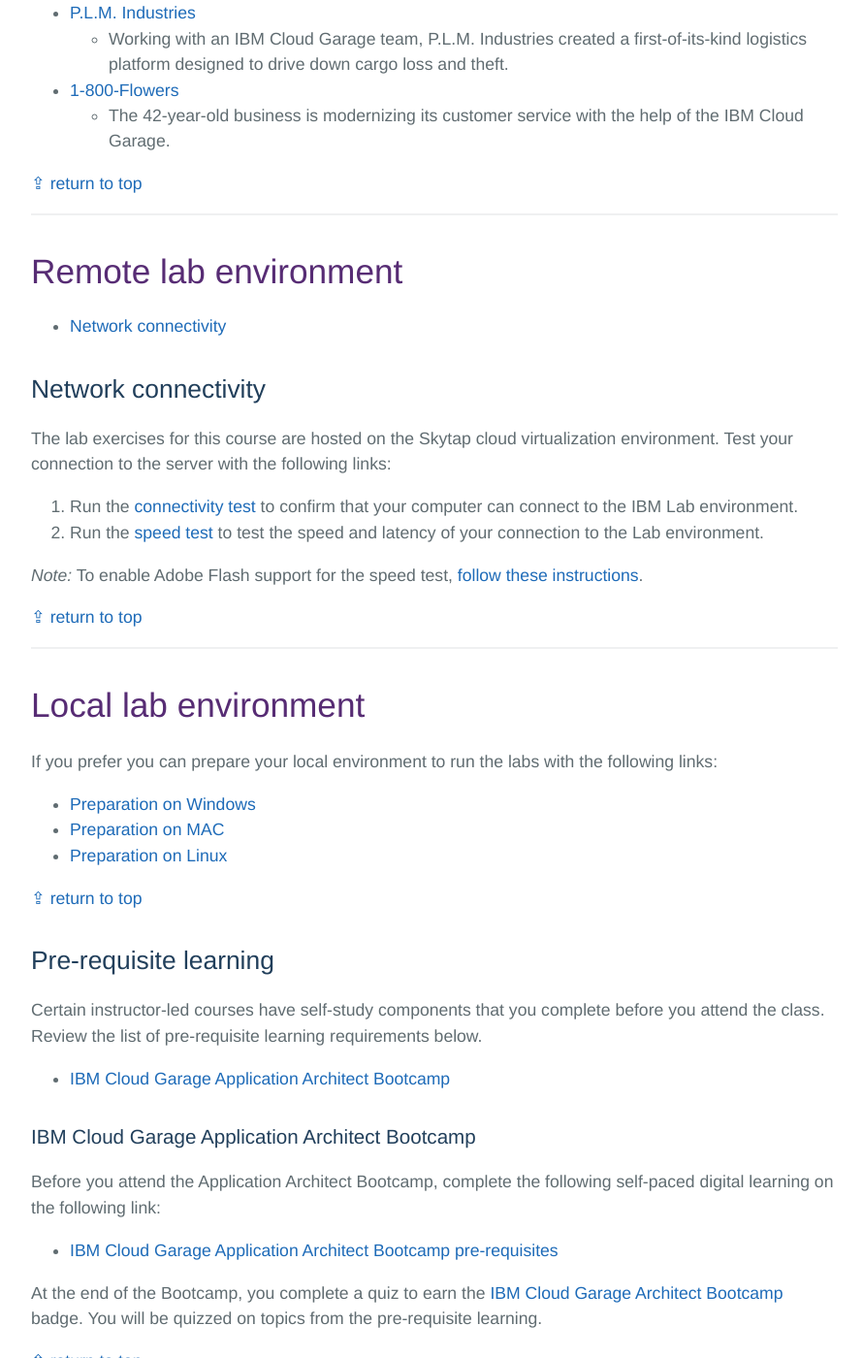
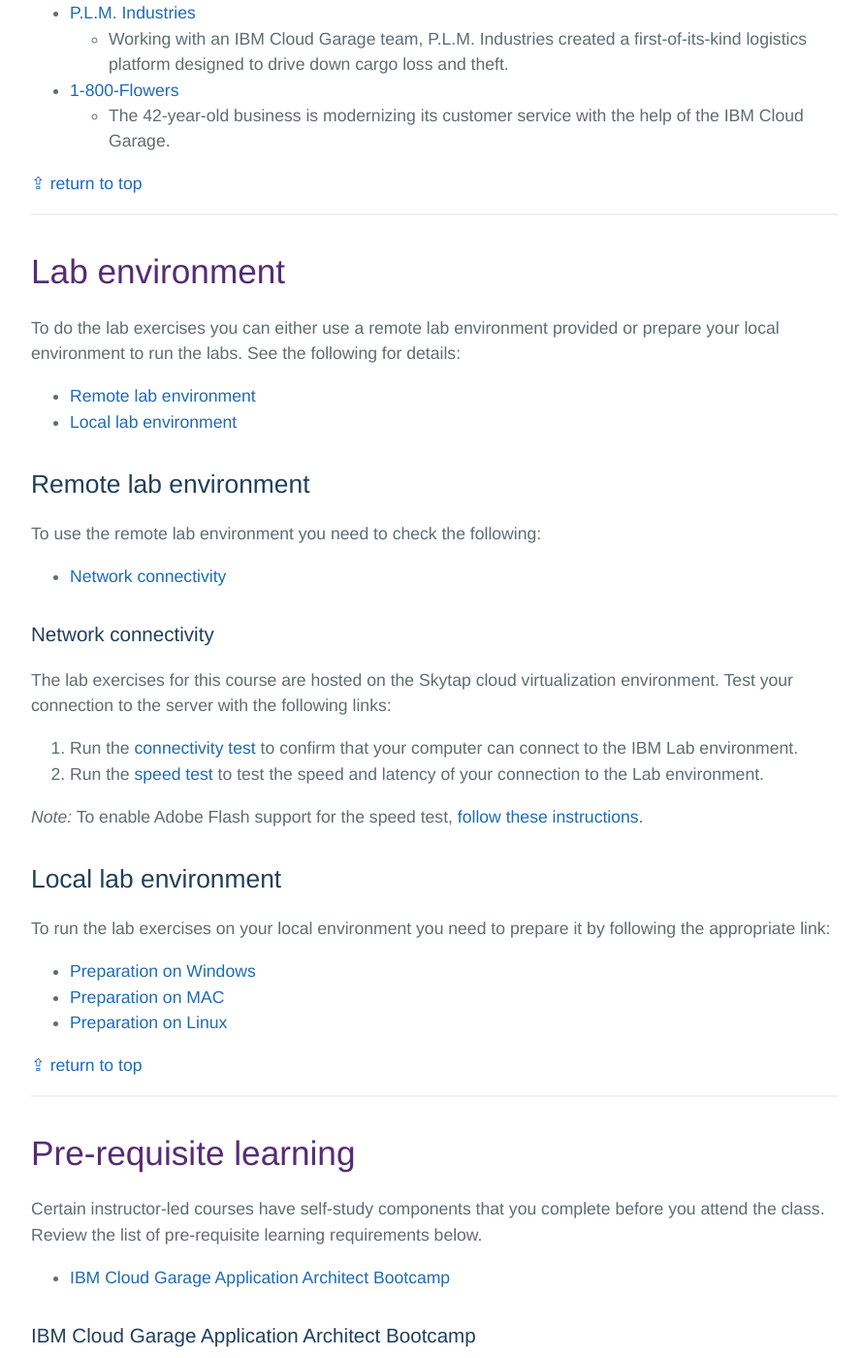
Before and after one commit to ibm-cloud-academy/ibm-cloud-academy.github.io, a Jekyll site: the page built from index.md, in a window 1280 px wide and 1400 px high, scrolled down 4070 px. Shown: the whole window at 97% size, without its empty margins (192-1082 px from the left). Built offline with Jekyll 4.4.1, drawn with Linux system fonts in a browser that asks for light colours; some web fonts are replaced; our own code applies the rules of GitHub Pages for plain Markdown files; some of the changed text lies outside the part shown.

Commit message:
update lab environment button & sections

```diff
--- a/_includes/page-header.html
+++ b/_includes/page-header.html
@@ -2,6 +2,6 @@
   <h1 class="project-name">{{ site.title }}</h1>
   <h2 class="project-tagline">{{ site.tagline }}</h2>
   <a href="#resources-and-help" class="btn">Resources and help</a>
-  <a href="#remote-lab-environment" class="btn">Remote lab environment</a>
+  <a href="#lab-environment" class="btn">Lab environment</a>
   <a href="#pre-requisite-learning" class="btn">Pre-requisite learning</a>
 </section>
--- a/index.md
+++ b/index.md
@@ -71,11 +71,16 @@ layout: default
 [&#x21ea; return to top](#page-head)
 
 ------
+# Lab environment
+To do the lab exercises you can either use a remote lab environment provided or prepare your local environment to run the labs. See the following for details:
+* [Remote lab environment](#remote-lab-environment)
+* [Local lab environment](#local-lab-environment)
 
-# Remote lab environment
+## Remote lab environment
+To use the remote lab environment you need to check the following:
 * [Network connectivity](#network-connectivity)
 
-## Network connectivity
+### Network connectivity
 The lab exercises for this course are hosted on the Skytap cloud virtualization environment. Test your connection to the server with the following links:
 
 1. Run the [connectivity test](https://cloud.skytap.com/connectivity) to confirm that your computer can connect to the IBM Lab environment.
@@ -83,19 +88,17 @@ The lab exercises for this course are hosted on the Skytap cloud virtualization
 
 *Note:* To enable Adobe Flash support for the speed test, [follow these instructions](https://help.skytap.com/Speedtest.html#no-flash).
 
-[&#x21ea; return to top](#page-head)
-
-------
-
-# Local lab environment
-If you prefer you can prepare your local environment to run the labs with the following links:
+## Local lab environment
+To run the lab exercises on your local environment you need to prepare it by following the appropriate link:
 * [Preparation on Windows](https://github.com/ibm-cloud-academy/content/blob/master/setup/set_up_windows.md)
 * [Preparation on MAC](https://github.com/ibm-cloud-academy/content/blob/master/setup/set_up_mac.md)
 * [Preparation on Linux](https://github.com/ibm-cloud-academy/content/blob/master/setup/set_up_linux.md)
 
 [&#x21ea; return to top](#page-head)
 
-## Pre-requisite learning
+------
+
+# Pre-requisite learning
 Certain instructor-led courses have self-study components that you complete before you attend the class.  Review the list of pre-requisite learning requirements below.
 
 * [IBM Cloud Garage Application Architect Bootcamp](#ibm-cloud-garage-application-architect-bootcamp)
```
